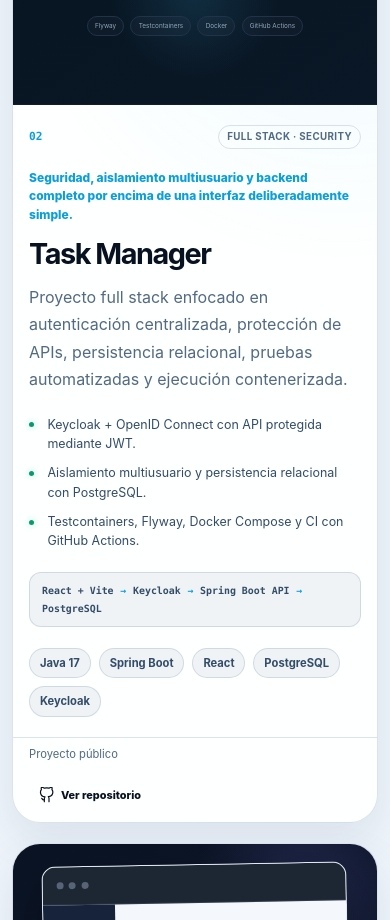
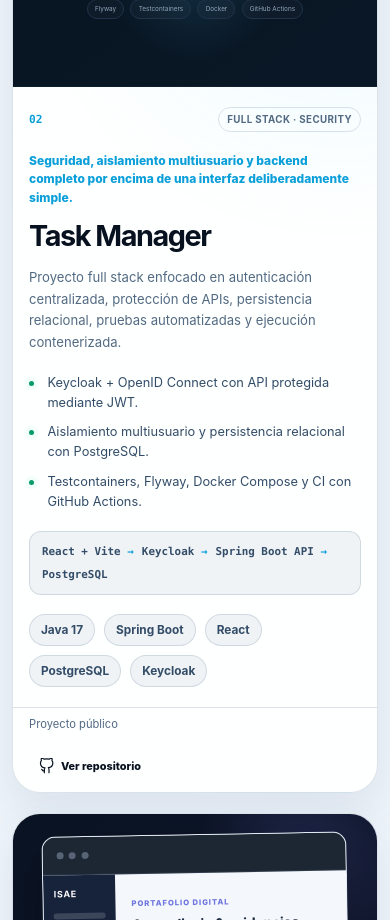
Before and after one commit to DanielDGe/danieldge.github.io, a React (Vite) app: page / in a window 390 px wide. Shown: the part 7400-8320 px from the top of the page. Built offline with nearby package versions, Linux system fonts and the light colour scheme.

Commit message:
style: improve project card readability

```diff
--- a/src/styles/global.css
+++ b/src/styles/global.css
@@ -1072,15 +1072,25 @@ svg {
   letter-spacing: -0.05em;
 }
 
+.project-card--fleetpulse .project-card__body {
+  gap: 1.15rem;
+}
+
 .project-card--fleetpulse .project-card__body h3 {
   font-size: clamp(2.2rem, 3.4vw, 3.2rem);
+}
+
+.project-card--task-manager .project-card__body,
+.project-card--portfolio-education .project-card__body {
+  gap: 1.2rem;
 }
 
 .project-card__description {
   max-width: 680px;
   margin: 0.85rem 0 0;
   color: var(--muted);
-  line-height: 1.7;
+  font-size: 0.82rem;
+  line-height: 1.65;
 }
 
 .project-card__highlights {
@@ -1095,7 +1105,7 @@ svg {
   position: relative;
   padding-left: 1.15rem;
   color: var(--muted-strong);
-  font-size: 0.78rem;
+  font-size: 0.8rem;
   line-height: 1.55;
 }
 
@@ -1128,8 +1138,9 @@ svg {
   gap: 0.42rem;
   color: var(--muted-strong);
   font-family: ui-monospace, SFMono-Regular, Menlo, Consolas, monospace;
-  font-size: 0.62rem;
+  font-size: 0.66rem;
   font-weight: 700;
+  line-height: 1.4;
 }
 
 .project-card__architecture span:not(:last-child)::after {
@@ -1139,6 +1150,13 @@ svg {
 
 .project-card__technologies {
   margin-top: auto;
+  gap: 0.58rem;
+}
+
+.project-card__technologies .tech-pill {
+  padding: 0.48rem 0.68rem;
+  font-size: 0.72rem;
+  line-height: 1.2;
 }
 
 .project-card__private-note {
@@ -2099,6 +2117,15 @@ svg {
 
   .project-card__architecture {
     align-items: flex-start;
+    gap: 0.5rem;
+  }
+
+  .project-card__architecture span {
+    font-size: 0.68rem;
+  }
+
+  .project-card__technologies .tech-pill {
+    font-size: 0.74rem;
   }
 
   .education-grid {
```
